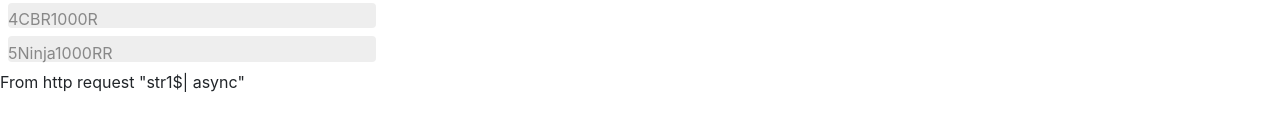
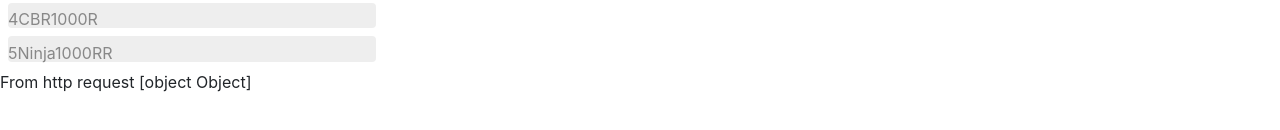
Before and after one commit to EkaterinaRafeenko/DemoAngular22, an Angular app: page /bike-center in a window 1280 px wide. Shown: the part 494-624 px from the top of the page. Built offline with nearby package versions, Linux system fonts and the light colour scheme; no server answers.

Commit message:
Update bike-list.component.html

```diff
--- a/src/app/bikes/bike-list/bike-list.component.html
+++ b/src/app/bikes/bike-list/bike-list.component.html
@@ -5,6 +5,6 @@
       <span >{{ bike.id }}</span>{{ bike.model }}
     </a>
   </li>
-  <p> From http request "str1$| async" </p>
+  <p> From http request {{str1$}} </p>
 </ul>
 <router-outlet></router-outlet>
```
